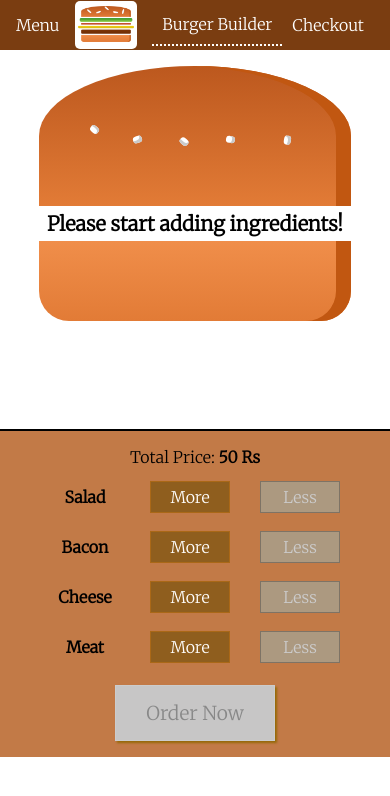
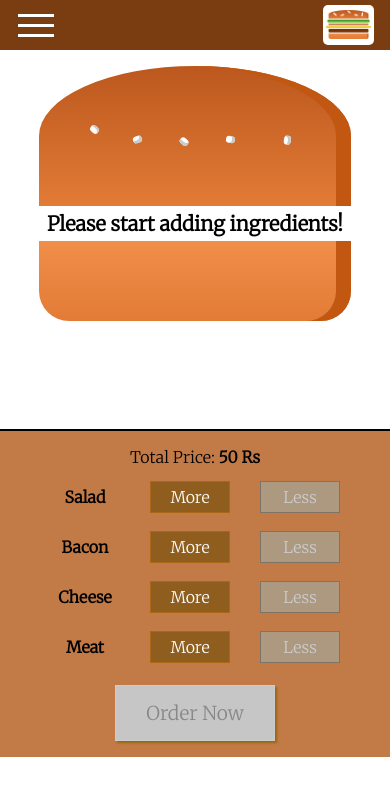
Before and after one commit to Dawood-Shahid/BurgerBuilder, a React (Create React App) app: page / in a window 390 px wide. Shown: the top 796 px of the page. Built offline with nearby package versions, Linux system fonts and the light colour scheme.

Commit message:
Single page complete through react

```diff
--- a/src/components/Layout/Layout.js
+++ b/src/components/Layout/Layout.js
@@ -1,18 +1,42 @@
-import React from 'react';
+import React, { Component } from 'react';
 
 import Auxilary from '../../HOC/Auxilary';
 import './Layout.css';
 import Header from '../Navigation/Toolbar/Toolbar'
+import SideDrawer from '../Navigation/SideDrawer/SideDrawer'
 
-const layout = (props) => {
+class Layout extends Component {
+    state = {
+        showSideDrower: false
+    }
+
+    sideDrawerClosedHandler = () => {
+        this.setState({ showSideDrower: false });
+    }
+
+    sideDrawerOpenHandler = () => {
+        this.setState((pervState) => {
+            return {showSideDrower: !pervState.showSideDrower}
+        });
+    }
+
+    render() {
         return (
             <Auxilary>
-            <Header />
+                <Header
+                    show={this.state.showSideDrower}
+                    SideDrawerHandler={this.sideDrawerOpenHandler}
+                />
+                <SideDrawer
+                    Open={this.state.showSideDrower}
+                    close={this.sideDrawerClosedHandler}
+                />
                 <main className='Content'>
-                {props.children}
+                    {this.props.children}
                 </main>
             </Auxilary>
         );
+    }
 };
 
-export default layout;
+export default Layout;
--- a/src/components/Logo/Logo.css
+++ b/src/components/Logo/Logo.css
@@ -2,10 +2,25 @@
     background-color: white;
     padding: 5px 3px 3px 3px;
     box-sizing: border-box;
-    height: 95%;
+    height: 40px;
     border-radius: 5px;
 }
 
 .LogoImg {
     height: 90%;
 }
+
+@media(max-width: 500px) {
+    .Logo {
+        background-color: white;
+        padding: 5px 3px 3px 3px;
+        box-sizing: border-box;
+        height: 40px;
+        /* border: 1px solid; */
+        border-radius: 5px;
+    }
+
+    .LogoImg {
+        height: 90%;
+    }
+}
--- a/src/components/Navigation/NavigationItems/NavigationItem/NavigationItem.css
+++ b/src/components/Navigation/NavigationItems/NavigationItem/NavigationItem.css
@@ -4,14 +4,6 @@
     height: 100%;
     display: flex;
     align-content: center;
-}
-
-.NavItem:hover {
-    background-color: #c27a47;
-}
-
-.Active {
-    border-bottom: 2px dotted;
 }
 
 .NavItem a {
@@ -22,3 +14,39 @@
     padding: 14px 10px 10px 10px;
     /* border: solid 1px red; */
 }
+
+.NavItem:hover {
+    background-color: #c27a47;
+}
+
+.Active {
+    border-bottom: 2px dotted;
+    padding: 14px 10px 8px 10px;
+}
+
+@media(max-width: 500px) {
+    .NavItem {
+        height: 43px;
+        height: 100%;
+        align-content: center;
+    }
+
+    .Active {
+        border: none;
+    }
+
+    .NavItem a {
+        text-decoration: none;
+        color: rgb(122, 61, 17);
+        display: block;
+        height: 100%;
+        width: 100%;
+        padding: 14px 10px 10px 10px;
+    }
+
+    .NavItem a:hover {
+        padding: 14px 10px 8px 10px;
+        background-color: rgb(248, 206, 150);
+        border-bottom: 2px dotted rgb(122, 61, 17);
+    }
+}
--- a/src/components/Navigation/NavigationItems/NavigationItems.css
+++ b/src/components/Navigation/NavigationItems/NavigationItems.css
@@ -3,4 +3,17 @@
     display: flex;
     color: white;
     align-items: center;
+    background-color: rgb(122, 61, 17);
 }
+
+@media(max-width: 500px) {
+    .NavItems {
+        list-style: none;
+        display: block;
+        color: white;
+        background-color: white;
+        /* border: 1px solid black; */
+        margin-top: 1rem;
+    }
+
+}
--- /dev/null
+++ b/src/components/Navigation/SideDrawer/HamburgerMenu/HamburgerMenu.css
@@ -0,0 +1,33 @@
+/* .Hamburger {
+    width: 25px;
+    height: 25px;
+    margin-left: 10px; */
+
+    /* background-color: black; */
+    /* border-top: 3px solid black;
+    border-bottom: 3px solid black; */
+/* } */
+
+.Hamburger {
+    width: 40px;
+    height: 100%;
+    display: flex;
+    flex-direction: column;
+    justify-content: space-around;
+    align-items: center;
+    padding: 10px 0;
+    box-sizing: border-box;
+    cursor: pointer;
+}
+
+.Hamburger div {
+    width: 90%;
+    height: 3px;
+    background-color: white;
+}
+
+@media (min-width: 500px) {
+    .Hamburger {
+        display: none;
+    }
+}
--- /dev/null
+++ b/src/components/Navigation/SideDrawer/HamburgerMenu/HamburgerMenu.js
@@ -0,0 +1,15 @@
+import React from 'react'
+
+import './HamburgerMenu.css'
+
+const hamburgerMenu = (props) => {
+    return (
+        <div className='Hamburger' onClick={props.clicked}>
+            <div></div>
+            <div></div>
+            <div></div>
+        </div>
+    )
+}
+
+export default hamburgerMenu;
--- /dev/null
+++ b/src/components/Navigation/SideDrawer/SideDrawer.css
@@ -0,0 +1,26 @@
+.SideDrawer {
+    position: fixed;
+    top: 0;
+    left: 0;
+    background-color: white;
+    width: 280px;
+    max-width: 70%;
+    height: 100%;
+    transition: transform 0.3s ease-out;
+    z-index: 200;
+    padding: 32px 16px;
+}
+
+.Open {
+    transform: translateX(0);
+}
+
+.Close {
+    transform: translateX(-100%);
+}
+
+@media(min-width: 500px) {
+    .SideDrawer {
+        display: none;
+    }
+}
--- /dev/null
+++ b/src/components/Navigation/SideDrawer/SideDrawer.js
@@ -0,0 +1,32 @@
+import React from 'react'
+
+import Logo from '../../Logo/Logo'
+import NavItems from '../NavigationItems/NavigationItems'
+import Backdrop from '../../UI/Backdrop/Backdrop'
+import Auxilary from '../../../HOC/Auxilary'
+import './SideDrawer.css'
+
+const sideDrawer = (props) => {
+    let sideDrawerClasses = ['SideDrawer', 'Close'];
+
+    if (props.Open) {
+        sideDrawerClasses = ['SideDrawer', 'Open'];
+    }
+
+    return (
+        <Auxilary>
+            <Backdrop
+                show={props.Open}
+                clicked={props.close}
+            />
+            <div className={sideDrawerClasses.join(' ')}>
+                <Logo />
+                <nav>
+                    <NavItems />
+                </nav>
+            </div>
+        </Auxilary>
+    )
+}
+
+export default sideDrawer;
--- a/src/components/Navigation/Toolbar/Toolbar.css
+++ b/src/components/Navigation/Toolbar/Toolbar.css
@@ -23,3 +23,9 @@
     align-items: center;
     margin: 0 auto;
 }
+
+@media(max-width: 500px) {
+    .Toolbar nav {
+      display: none;
+    }
+  }
--- a/src/components/Navigation/Toolbar/Toolbar.js
+++ b/src/components/Navigation/Toolbar/Toolbar.js
@@ -3,12 +3,13 @@ import React from 'react'
 import './Toolbar.css'
 import Logo from '../../Logo/Logo'
 import NavItems from '../NavigationItems/NavigationItems'
+import HamburgerMenu from '../SideDrawer/HamburgerMenu/HamburgerMenu'
 
 const toolbar = (props) => {
     return (
         <header className='Toolbar'>
             <div className='ToolbarContainer'>
-                <div>Menu</div>
+                <HamburgerMenu clicked={props.SideDrawerHandler} />
                 <Logo />
                 <nav>
                     <NavItems />
--- a/src/components/UI/Backdrop/Backdrop.js
+++ b/src/components/UI/Backdrop/Backdrop.js
@@ -2,6 +2,6 @@ import React from 'react'
 
 import './Backdrop.css'
 
-const backdrop = (props) => ( props.state ? <div className='Backdrop' onClick={props.clicked}></div> : null )
+const backdrop = (props) => ( props.show ? <div className='Backdrop' onClick={props.clicked}></div> : null )
 
 export default backdrop;
--- a/src/components/UI/Modal/Modal.js
+++ b/src/components/UI/Modal/Modal.js
@@ -7,7 +7,7 @@ import Backdrop from '../Backdrop/Backdrop'
 const modal = (props) => {
     return (
         <Auxilary>
-            <Backdrop state={props.state} clicked={props.clicked} />
+            <Backdrop show={props.state} clicked={props.clicked} />
             <div
                 className='Modal'
                 style={{
```
Lines whose indentation alone changed are shown as unchanged.
